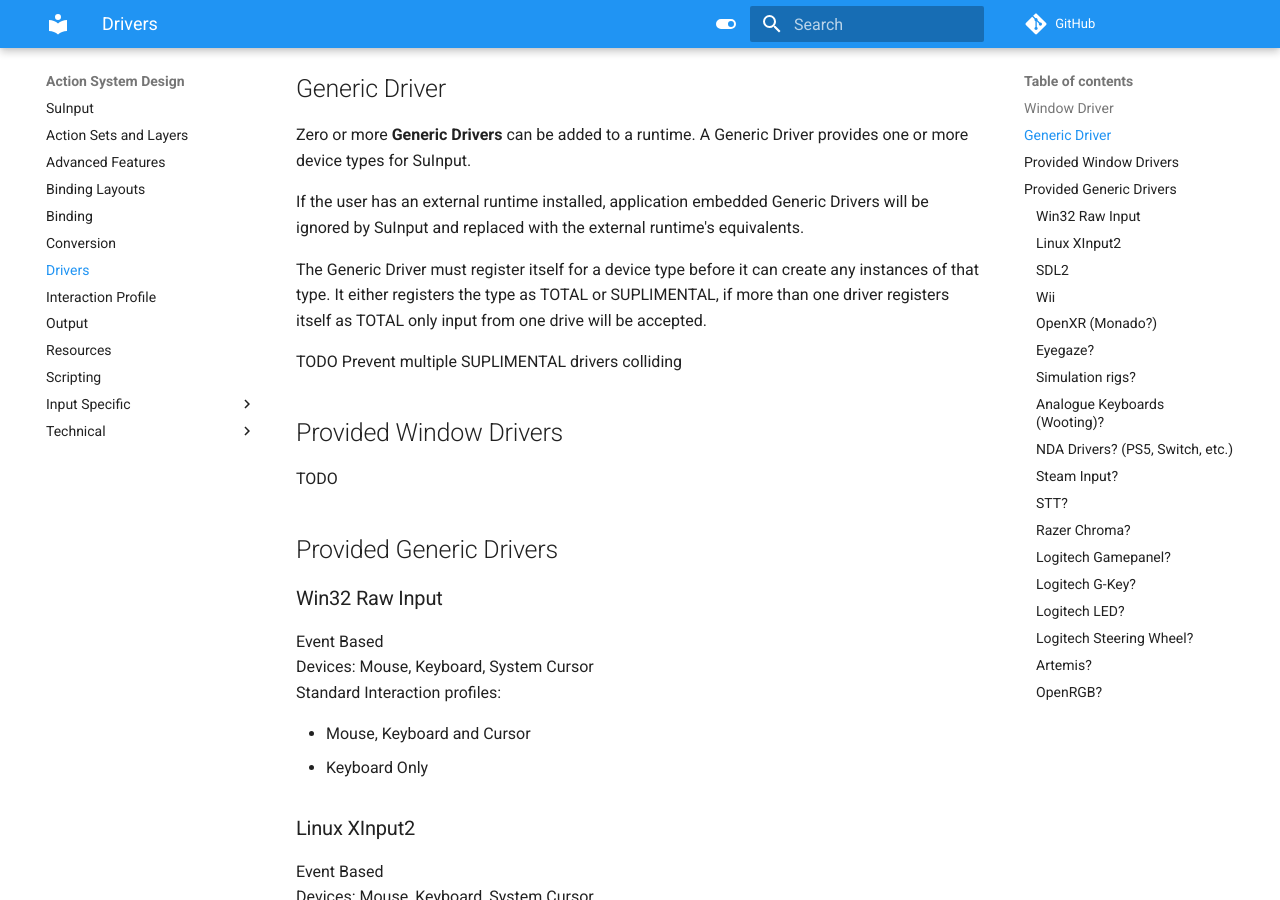
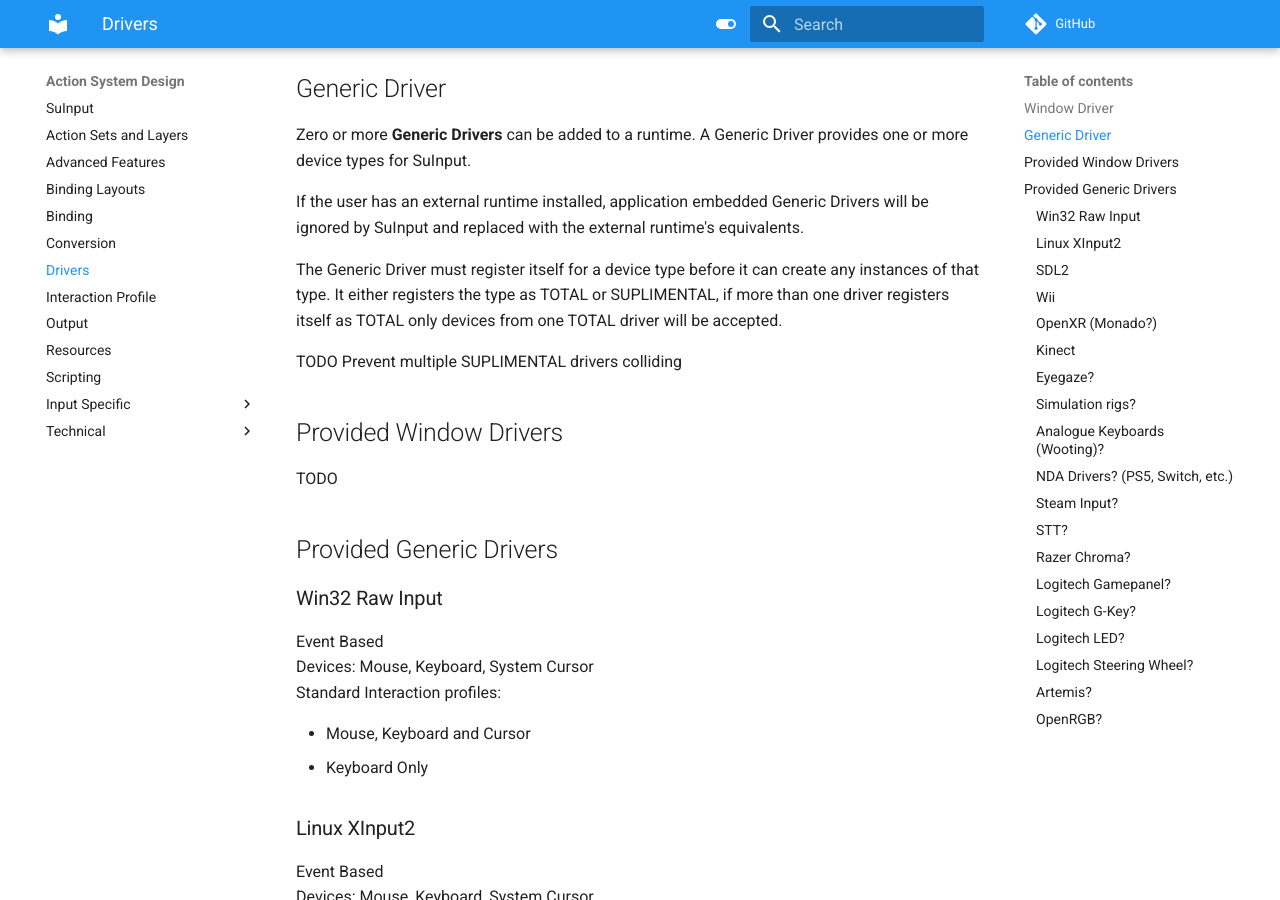
Before and after one commit to Sorenon/Action-System, an MkDocs documentation site: the page built from docs/Drivers.md, in a window 1280 px wide and 900 px high, scrolled down 732 px. Built offline with MkDocs 1.6.1 and Material for MkDocs 9.7.7, drawn with Linux system fonts in a browser that asks for light colours; comment, search, counter and statistics services are not loaded; some of the changed text lies outside the part shown.

Commit message:
Minor fixes

```diff
--- a/docs/Drivers.md
+++ b/docs/Drivers.md
@@ -12,7 +12,7 @@
 
 If the user has an external runtime installed, application embedded Generic Drivers will be ignored by SuInput and replaced with the external runtime's equivalents.
 
-The Generic Driver must register itself for a device type before it can create any instances of that type. It either registers the type as TOTAL or SUPLIMENTAL, if more than one driver registers itself as TOTAL only input from one drive will be accepted.
+The Generic Driver must register itself for a device type before it can create any instances of that type. It either registers the type as TOTAL or SUPLIMENTAL, if more than one driver registers itself as TOTAL only devices from one TOTAL driver will be accepted.
 
 TODO Prevent multiple SUPLIMENTAL drivers colliding
 
@@ -78,6 +78,8 @@
 Standard Interaction profiles: OpenXR interaction profiles
 Features: XrPose, Gyro, Accelerometer, HD Rumble
 
+### Kinect
+(https://twitter.com/SamNChiet/status/1475654581367435265)
 ### Eyegaze?
 ### Simulation rigs?
 ### Analogue Keyboards (Wooting)?
```
Also changed, not shown: docs/Conversion.md (+1 -1 lines).
